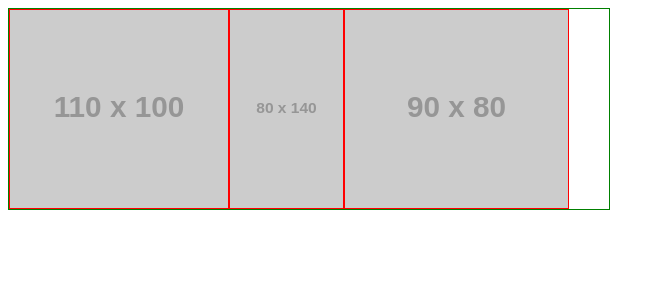
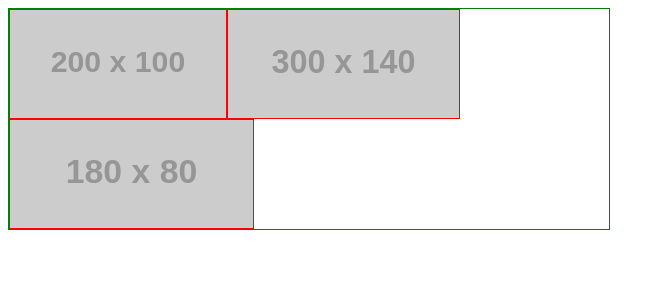
Before and after one commit to Rapid-Fullstack-Development/photo-gallery-layout-tdd, a React (Vite) app: page / in a window 1280 px wide. Shown: the top 300 px of the page, without its empty margins (0-665 px from the left). Built offline with nearby package versions, Linux system fonts and the light colour scheme.

Commit message:
The layout algorithm now wraps items that overflow the right hand boundary.

```diff
--- a/src/app.jsx
+++ b/src/app.jsx
@@ -13,20 +13,41 @@ const { Gallery } = require("./gallery");
 //     },
 // ];
 
+// const gallery = [
+//     {
+//         thumb: "https://via.placeholder.com/110x100",
+//         width: 110,
+//         height: 100,
+//     },
+//     {
+//         thumb: "https://via.placeholder.com/80x140",
+//         width: 80,
+//         height: 140,
+//     },
+//     {
+//         thumb: "https://via.placeholder.com/90x80",
+//         width: 40,
+//         height: 30,
+//     },
+// ];
+
+//
+// NOTE: I've adjusted these values by hand to overflow the boundary.
+//
 const gallery = [
     {
-        thumb: "https://via.placeholder.com/110x100",
-        width: 110,
+        thumb: "https://via.placeholder.com/200x100",
+        width: 200,
         height: 100,
     },
     {
-        thumb: "https://via.placeholder.com/80x140",
-        width: 80,
+        thumb: "https://via.placeholder.com/300x140",
+        width: 300,
         height: 140,
     },
     {
-        thumb: "https://via.placeholder.com/90x80",
-        width: 40,
+        thumb: "https://via.placeholder.com/180x80",
+        width: 180,
         height: 30,
     },
 ];
@@ -35,6 +56,7 @@ export function App() {
     return (
         <Gallery
             items={gallery}
+            targetRowHeight={110}
             />
     );
 }
--- a/src/gallery.jsx
+++ b/src/gallery.jsx
@@ -1,11 +1,10 @@
 import { createLayout } from "./layout";
 
-export function Gallery({ items }) {
+export function Gallery({ items, targetRowHeight }) {
 
-    const targetHeight = 200;
     const galleryWidth = 600;
 
-    const rows = createLayout(items, targetHeight, galleryWidth);
+    const rows = createLayout(items, targetRowHeight, galleryWidth);
 
     return (
         <div
--- a/src/layout.js
+++ b/src/layout.js
@@ -2,16 +2,51 @@
 //
 // Layout a gallery of items row by row.
 //
-export function createLayout(items, targetRowHeight) {
+export function createLayout(items, targetRowHeight, maxGalleryWidth) {
     if (!items || !items.length) {
         return [];
     }
-    else {
-        return [
-            {
-                items: items,
+
+    const rows = [];
+
+    //
+    // Start the first row.
+    //
+    let curRow = {
+        items: [],
                 height: targetRowHeight,
-            },
-        ];
+    };
+    rows.push(curRow);
+
+    let curRowWidth = 0;
+
+    for (const item of items) {
+
+        const aspectRatio = item.width / item.height;
+        const computedWidth = targetRowHeight * aspectRatio;
+
+        if (curRow.items.length > 0) {
+            //
+            // If there are items in the current row already,
+            // test if adding the next item overlaps the boundary.
+            //
+            if (curRowWidth + computedWidth > maxGalleryWidth) {
+                //
+                // Start a new row.
+                //
+                curRow = {
+                    items: [],
+                    height: targetRowHeight,
+                };
+                rows.push(curRow);
+
+                curRowWidth = 0;
+            }
+        }
+
+        curRow.items.push(item);
+        curRowWidth += computedWidth;
     }
+
+    return rows;
 }
```
Also changed, not shown: 1 other file (tests, documents, lock files or other folders).
